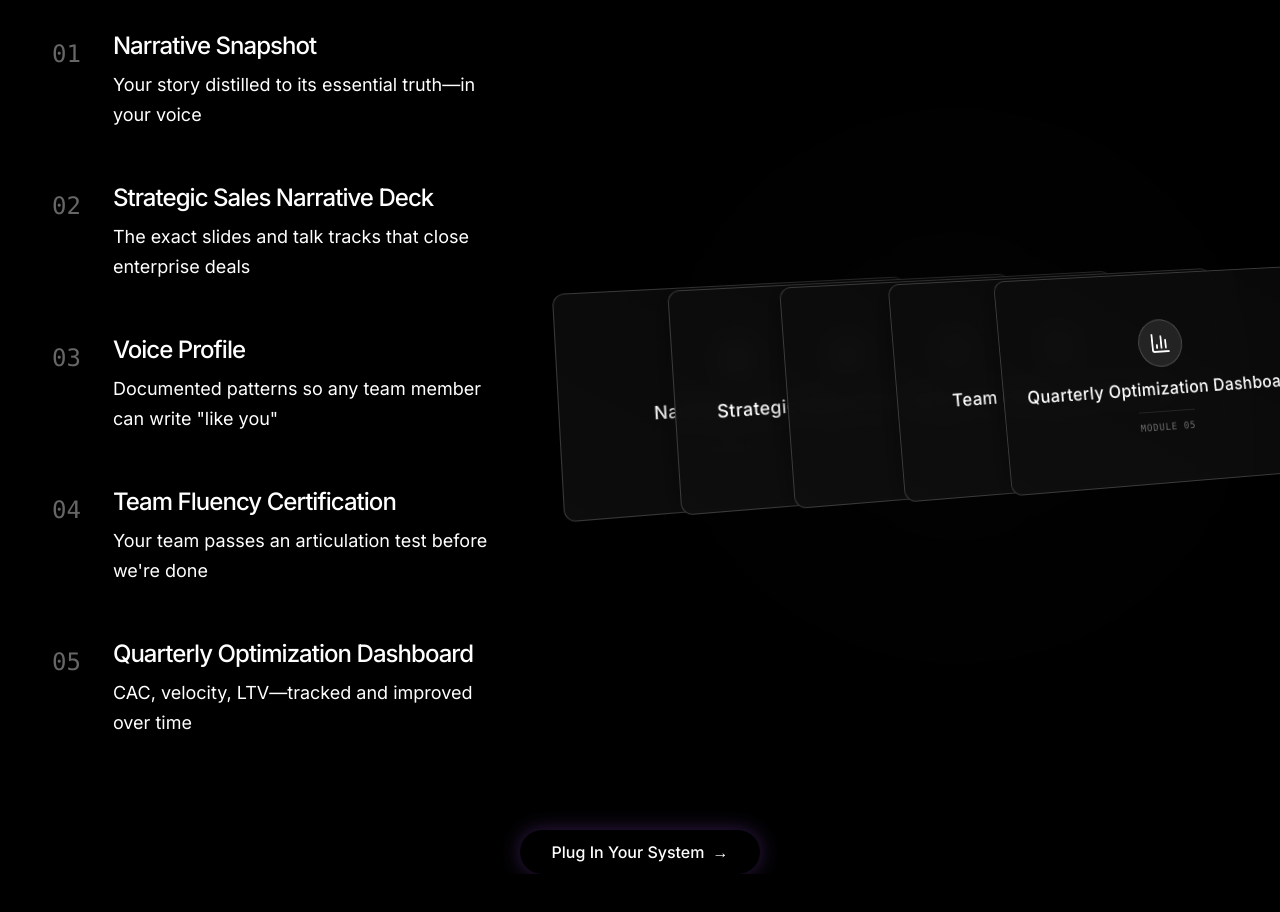
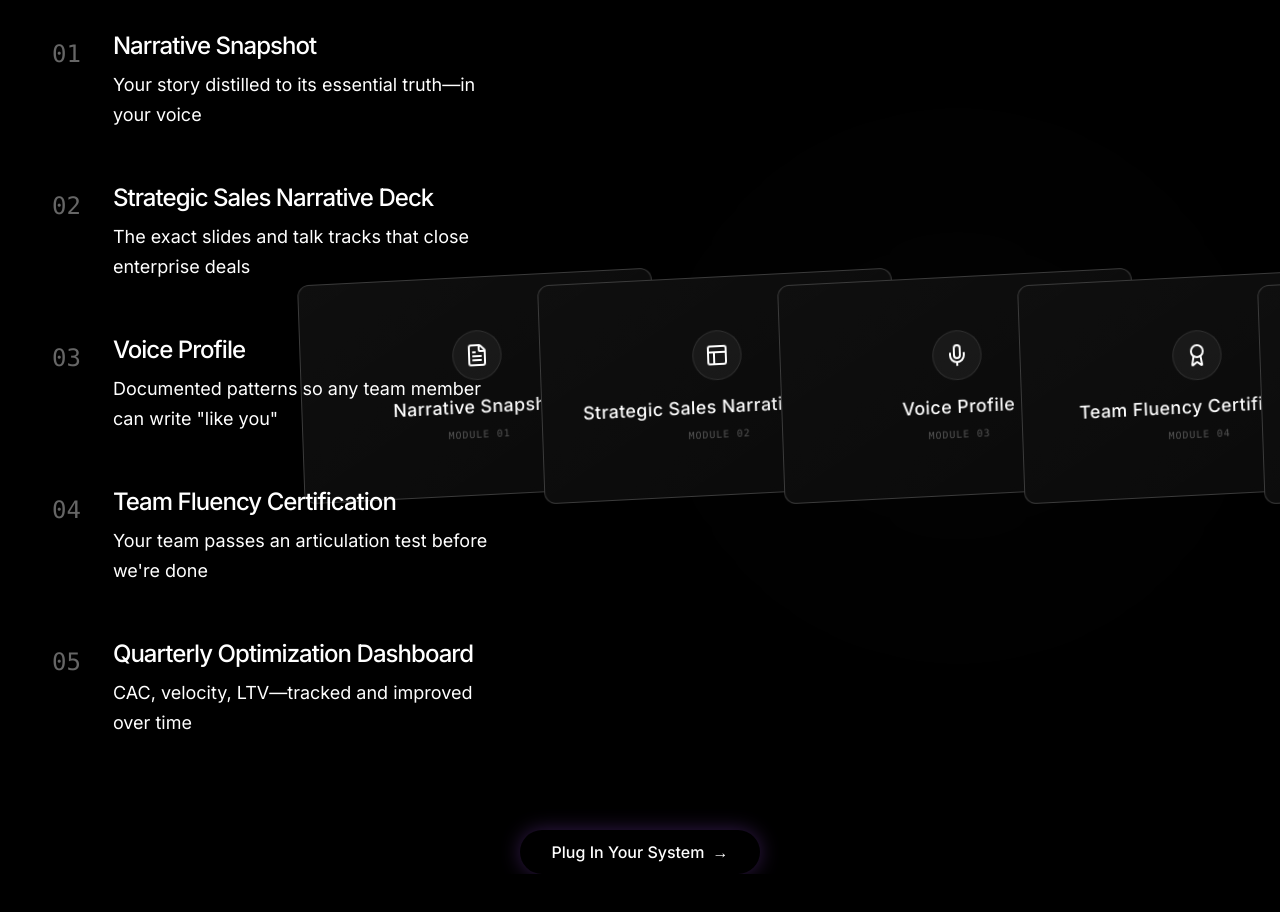
Before and after one commit to brandmultiplier/BrMul---Landing-Page-v1, a Next.js app: page / in a window 1280 px wide. Shown: the part 5420-6332 px from the top of the page. Built offline with nearby package versions, Linux system fonts and the light colour scheme.

Commit message:
fix: match reference orientation with wider spacing and flatter 3D transform

```diff
--- a/src/components/sections/NarrativeOS.tsx
+++ b/src/components/sections/NarrativeOS.tsx
@@ -85,7 +85,7 @@ export default function NarrativeOS() {
                         {/* Minimal Glow */}
                         <div className="absolute inset-0 bg-white/5 blur-[120px] rounded-full pointer-events-none opacity-20" />
 
-                        <div className="relative w-full h-full flex items-center justify-center transform-style-3d rotate-x-[10deg] rotate-z-[-5deg] rotate-y-[15deg]">
+                        <div className="relative w-full h-full flex items-center justify-center transform-style-3d">
                             {deliverables.map((item, i) => {
                                 // Accordion Logic - "BAM" Effect
                                 // When section is in view, ALL cards deploy to their fanned positions.
@@ -94,51 +94,55 @@ export default function NarrativeOS() {
                                 const isDeployed = isInView;
 
                                 // Fan Calculation
-                                // Horizontal/Isometric spread - INCREASED SPACING
-                                const xOffset = isDeployed ? i * 110 : 0; // Much wider spread to avoid overlap
+                                // WIDER SPREAD for readability.
+                                // Cards are 360px wide. Spacing of 240px leaves 120px overlap (1/3), good for depth but readable text.
+                                const xOffset = isDeployed ? i * 240 : 0;
                                 const yOffset = isDeployed ? 0 : 0;
                                 const zOffset = isDeployed ? i * -50 : 0;
 
                                 return (
                                     <motion.div
                                         key={i}
-                                        className={`absolute w-[360px] h-[220px] rounded-xl border backdrop-blur-md flex flex-col items-center justify-center transition-all duration-1000 ease-[cubic-bezier(0.25,0.8,0.25,1)]
-                                            ${isDeployed // Highlight valid active cards or just make them all look good?
-                                                ? "bg-[#0A0A0A]/95 border-white/20 shadow-[0_0_30px_rgba(0,0,0,0.5)]"
-                                                : "bg-[#0A0A0A]/60 border-white/10 shadow-xl"
+                                        className={`absolute w-[360px] h-[220px] rounded-xl border flex flex-col items-center justify-center transition-all duration-1000 ease-[cubic-bezier(0.25,0.8,0.25,1)]
+                                            ${isDeployed
+                                                ? "bg-[#0A0A0A] border-white/20 shadow-2xl"
+                                                : "bg-[#0A0A0A] border-white/10 shadow-xl"
                                             }
                                         `}
                                         style={{
                                             transformOrigin: "center center",
-                                            zIndex: isDeployed ? 10 + i : 0 // Ensure stacking order is correct
+                                            zIndex: isDeployed ? 10 + i : 0
                                         }}
                                         animate={{
-                                            x: xOffset - (2 * 110), // Center based on new spread width
+                                            x: xOffset - (2 * 240), // Force center around the middle card
                                             y: yOffset,
                                             z: zOffset,
                                             scale: isDeployed ? 1 : 0.95,
-                                            rotateY: -15,   // Slightly less rotation to make text more readable
-                                            rotateX: 5,     // Less tilt
-                                            opacity: 1, // Always visible, just stacked
+                                            rotateY: isDeployed ? -10 : 0, // Flatter angle
+                                            rotateX: isDeployed ? 5 : 0,    // Slight tilt up
+                                            rotateZ: isDeployed ? -2 : 0,   // Tiny chaotic tilt? No, let's keep it straight like reference
+                                            opacity: 1,
                                         }}
                                         transition={{
-                                            delay: i * 0.1, // Stagger the "BAM" slightly for effect
+                                            delay: i * 0.1,
                                             type: "spring",
-                                            stiffness: 80,
+                                            stiffness: 60,
                                             damping: 15
                                         }}
                                     >
-                                        {/* Gradient overlay for depth but less interfering */}
-                                        <div className="absolute inset-0 bg-gradient-to-tr from-white/5 to-transparent opacity-30 rounded-xl pointer-events-none" />
+                                        {/* Clean gradient for depth */}
+                                        <div className="absolute inset-0 bg-gradient-to-br from-white/10 to-transparent opacity-20 rounded-xl pointer-events-none" />
 
-                                        <div className="text-center transform relative z-10 px-4">
-                                            <div className={`inline-flex p-3 rounded-full bg-white/5 mb-3 border transition-colors duration-500 ${isDeployed ? "border-white/20 bg-white/10" : "border-white/5"}`}>
-                                                <item.icon className="w-6 h-6 text-white" />
+                                        <div className="text-center transform relative z-10 px-6">
+                                            <div className="mb-4 flex justify-center">
+                                                <div className={`p-3 rounded-full bg-white/5 border border-white/10 ${isDeployed ? "text-white" : "text-white/40"}`}>
+                                                    <item.icon className="w-6 h-6" />
+                                                </div>
                                             </div>
-                                            <div className={`font-medium text-lg leading-tight tracking-wide transition-colors duration-500 text-white`}>
+                                            <div className="font-medium text-lg leading-tight tracking-wide text-white mb-2">
                                                 {item.title}
                                             </div>
-                                            <div className="text-[10px] font-mono mt-3 uppercase tracking-widest border-t border-white/10 pt-2 inline-block text-white/40">
+                                            <div className="text-[10px] font-mono uppercase tracking-widest text-white/30">
                                                 Module 0{i + 1}
                                             </div>
                                         </div>
```
